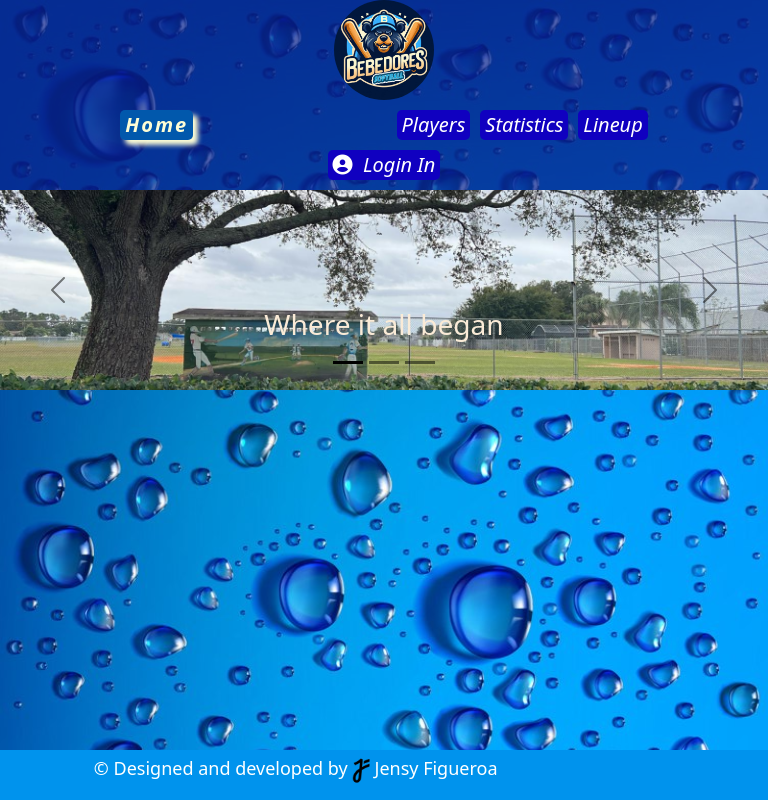
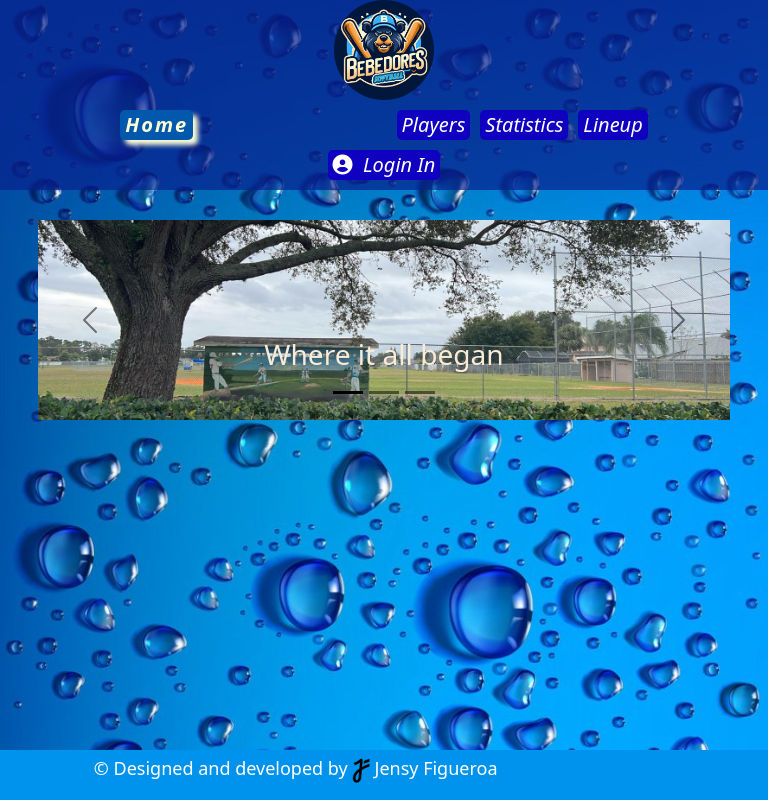
Before and after one commit to JensyFigueroa/lineupSoftball, a React (Vite) app: page /home in a window 768 px wide. Built offline with nearby package versions, Linux system fonts and the light colour scheme; no server answers; a web font is replaced by a local one.

Commit message:
fixed app and container styles

```diff
--- a/index.html
+++ b/index.html
@@ -4,6 +4,7 @@
 <head>
   <meta charset="UTF-8" />
   <meta name="viewport" content="width=device-width, initial-scale=1.0" />
+
   <link rel="icon" type="image" href="/src/assets/Logo.png" />
   <!-- Font - Awesome -->
   <link rel="stylesheet" href="https://cdnjs.cloudflare.com/ajax/libs/font-awesome/6.5.1/css/all.min.css"
--- a/src/App.css
+++ b/src/App.css
@@ -41,7 +41,7 @@ ul {
   padding: 0;
 }
 
-@media (min-width: 320px) and (max-width: 768px) {
+@media (min-width: 320px) and (max-width: 768px)  {
   .App{
     /* height: auto; */
   }
--- a/src/components/LandingPage/LandingPage.module.css
+++ b/src/components/LandingPage/LandingPage.module.css
@@ -20,6 +20,7 @@
   }
 
   .main h1{
+    font-size: clamp(1.5rem,3vw,4rem);
     color: #FDFDD5;
     text-align: center;
   }
@@ -61,8 +62,8 @@
 
     @media (min-width: 768px) {
       .logo {
-        width: 40%;
-        height:30%;
+        width: 22%;
+        height:40%;
       }
     }
 
--- a/src/components/home/Home.module.css
+++ b/src/components/home/Home.module.css
@@ -1,6 +1,6 @@
 .home{
-    width: 50%;
-    margin: 0 auto 0  auto;
+    width: 90%;
+    margin: 30px auto 0  auto;
 }
 
 .home h3 {
@@ -24,16 +24,11 @@
     background-color: red;
 } */
 @media (min-width: 320px) and (max-width: 768px) {
-    .home{
-        width: 100%;
-    }
     .home img{
        height: 200px;
     }
 }
 
 @media (min-width: 768px) and (max-width: 1200px) {
-    .home{
-        width: 100%;
-    }
+
 }
--- a/src/components/playersList/PlayersList.module.css
+++ b/src/components/playersList/PlayersList.module.css
@@ -1,6 +1,6 @@
 .playersList{
     width: 100%;
-    height: 100%;
+    height: 76vh;
     display: flex;
     flex-direction: column;
     align-items: center;
```
Lines whose indentation alone changed are shown as unchanged.
